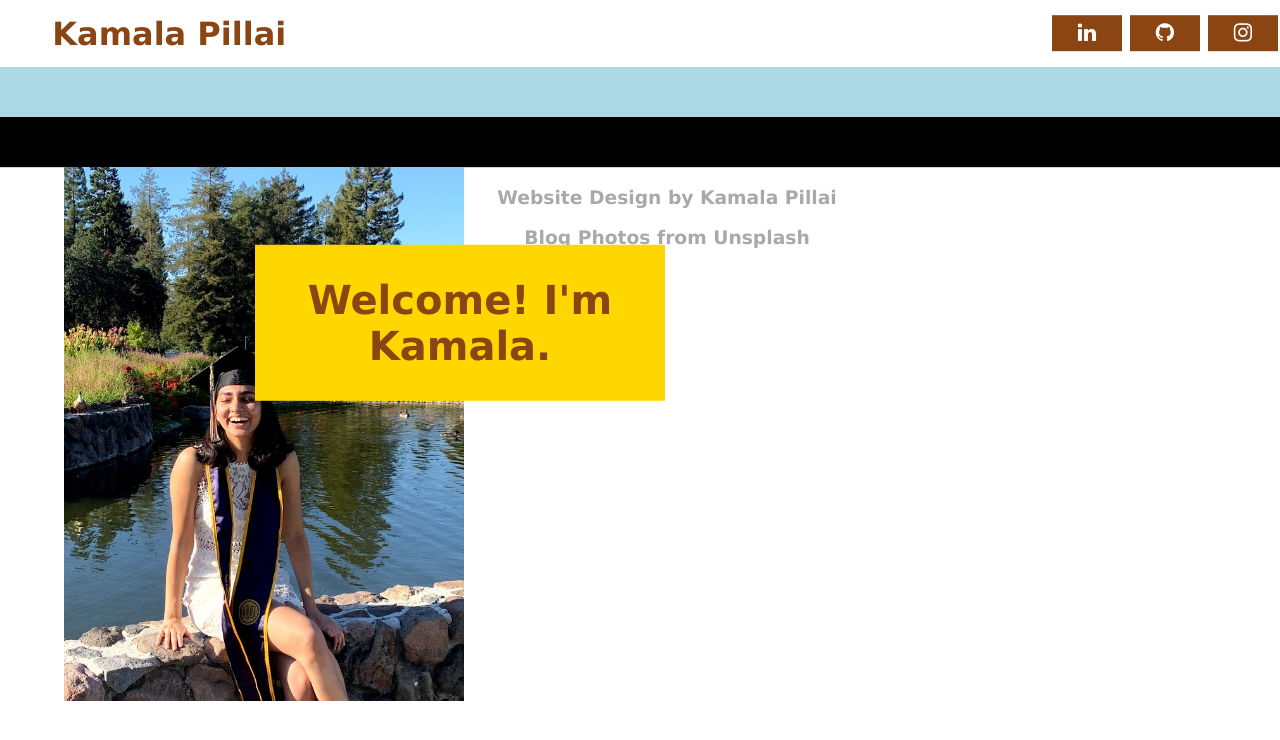
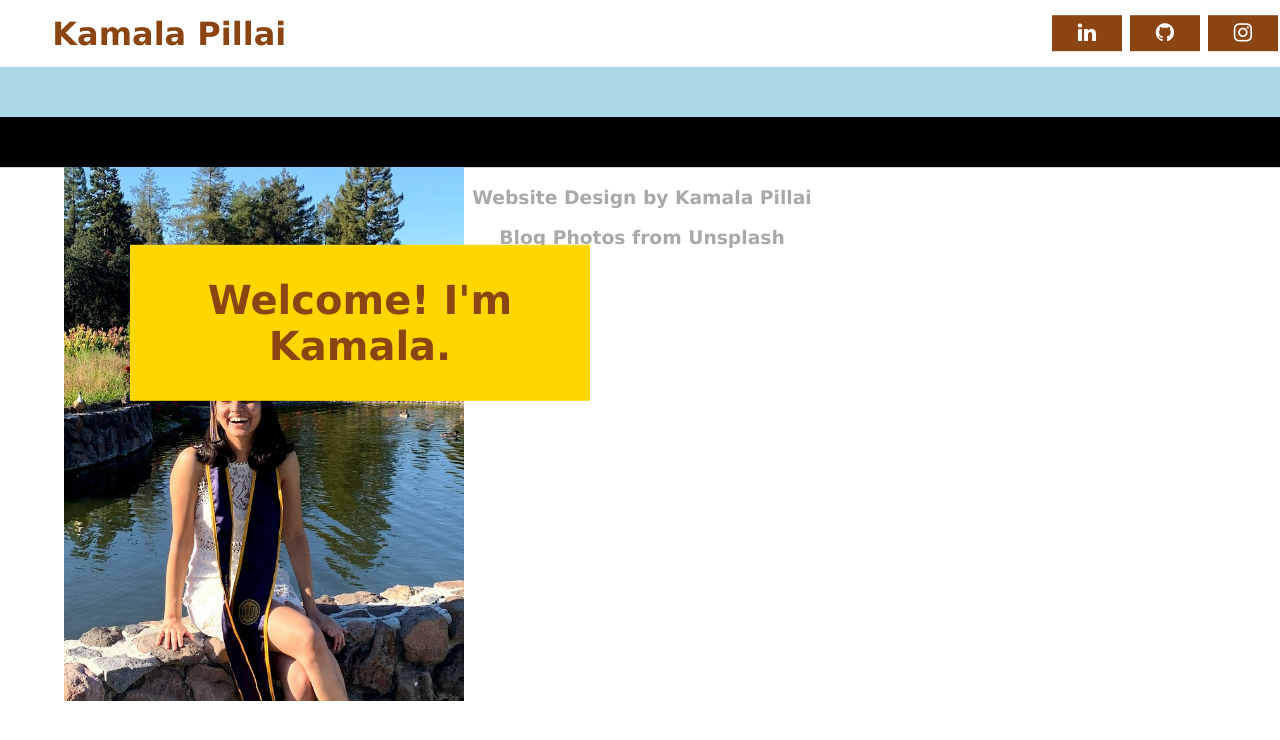
Before and after one commit to kpill/kpill.github.io, a Jekyll site: the page built from index.html, in a window 1280 px wide. Shown: the top 740 px of the page. Built offline with Jekyll 4.4.1, drawn with Linux system fonts in a browser that asks for light colours.

Commit message:
Update main.css

```diff
--- a/css/main.css
+++ b/css/main.css
@@ -234,7 +234,7 @@ html, body {
 	.yellow-box {
 		background-color: gold;
 		text-align: center;
-		width: 400px;
+		width: 450px;
 		float: right;
 		/*height: 100px;*/
 		padding: 5px;
```
